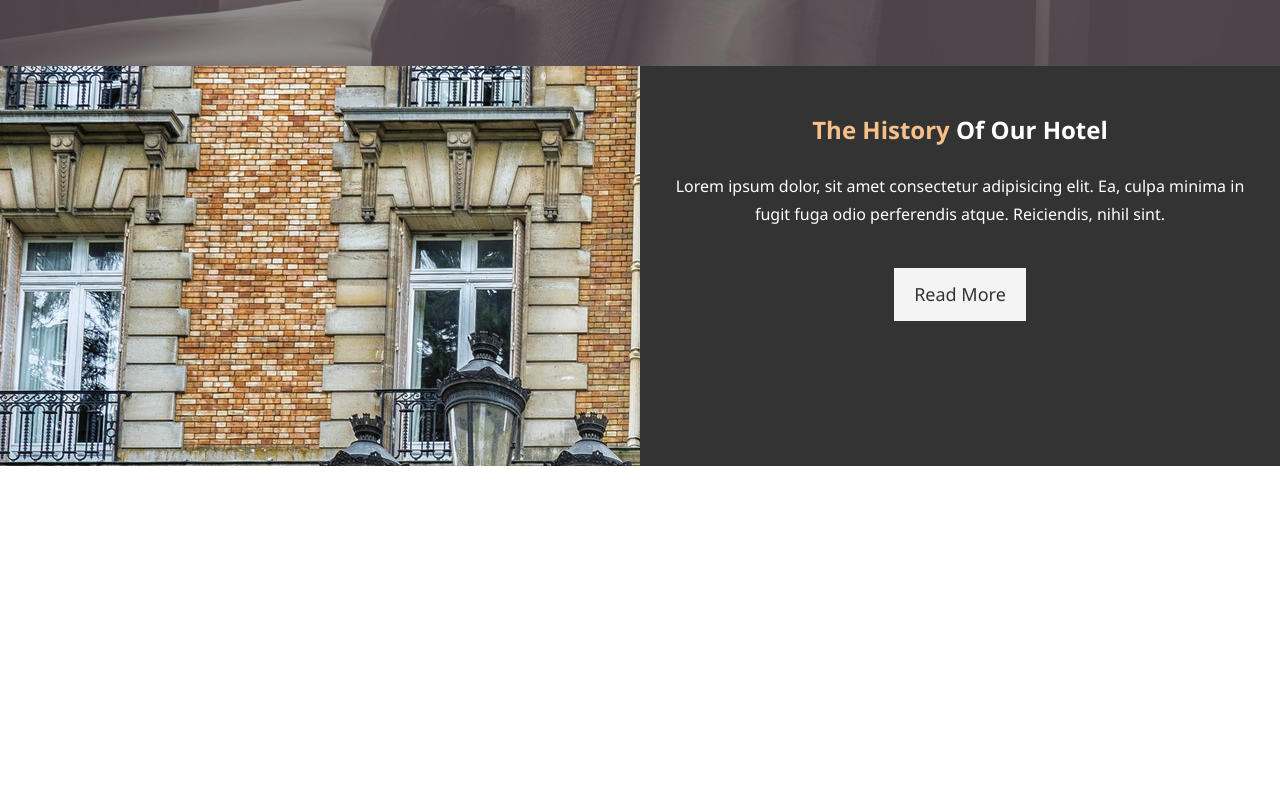
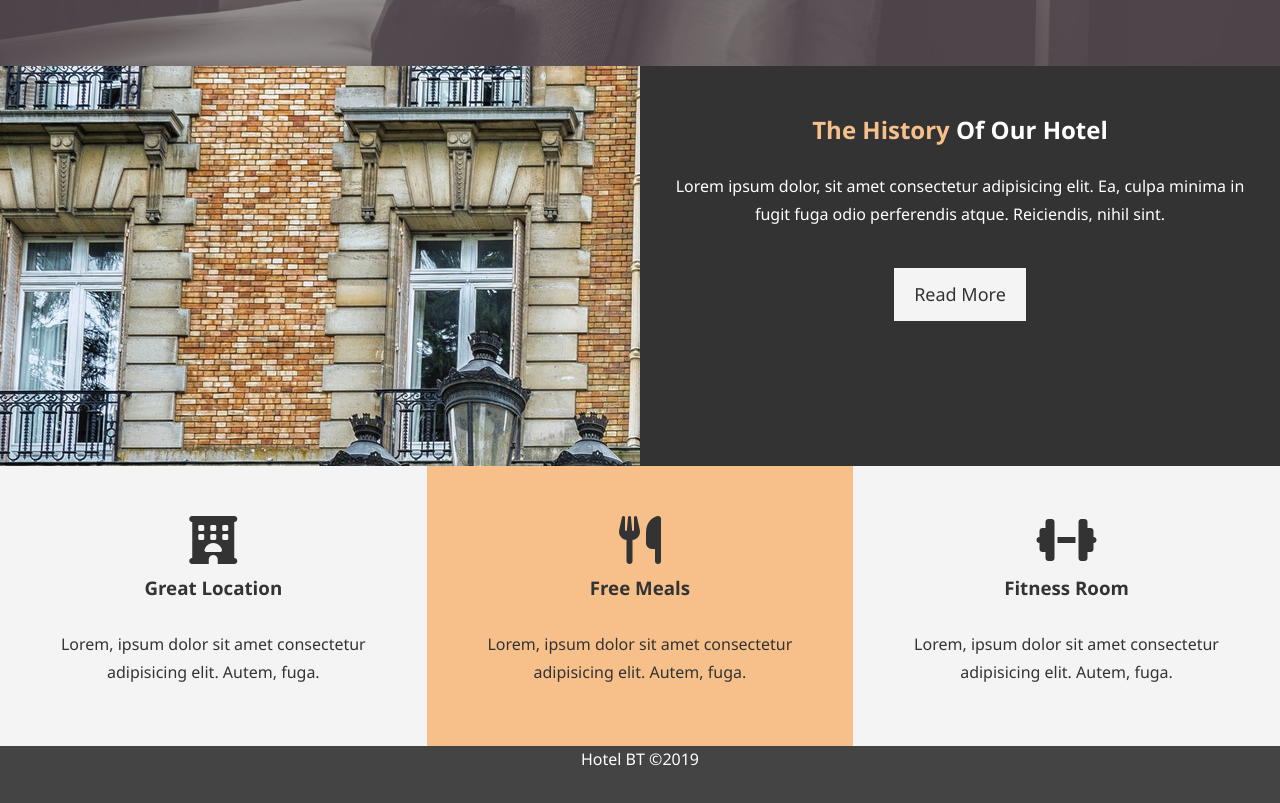
Before and after one commit to radim567/hotel_website, a plain HTML site: page index.html in a window 1280 px wide. Shown: the part 601-1404 px from the top of the page. Before the commit the page ends 1067 px from the top, so only its background shows below. Drawn offline with Linux system fonts and the light colour scheme.

Commit message:
3 info boxes done

```diff
--- a/css/style.css
+++ b/css/style.css
@@ -67,7 +67,7 @@ p {
 
 .bg-light {
   background: #f4f4f4;
-  color: #fff;
+  color: #333;
 }
 
 .bg-dark {
@@ -77,7 +77,11 @@ p {
 
 .bg-primary {
   background: #f7c08a;
-  color: #fff;
+  color: #333;
+}
+
+.clr {
+    clear: both;
 }
 
 #navbar {
@@ -162,3 +166,23 @@ p {
 #home-info .info-content p {
   padding-bottom: 30px;
 }
+
+/* Features */
+.box {
+  float: left;
+  width: 33.33%;
+  padding: 50px;
+  text-align: center;
+}
+
+.box i {
+  margin-bottom: 10px;
+}
+
+/* Footer */
+#main-footer {
+  text-align: center;
+  padding: 20px;
+  background: #444;
+  color: #fff;
+}
--- a/index.html
+++ b/index.html
@@ -6,6 +6,7 @@
     <meta name="viewport" content="width=device-width, initial-scale=1.0">
     <meta name="description" content="Welcome to the most extraordinary hotel in Boston Massachusetts">
     <meta name="hotel, boston hote, new england">
+    <script src="https://kit.fontawesome.com/046729f430.js" crossorigin="anonymous"></script>
     <link rel="stylesheet" href="css/style.css">
     <title>Hotel BT | Welcome</title>
 </head>
@@ -44,6 +45,29 @@
             <a href="about.html" class="btn btn-light">Read More</a>
         </div>
     </section>
+
+    <section id="features">
+        <div class="box bg-light">
+            <i class="fa-solid fa-hotel fa-3x"></i>
+            <h3>Great Location</h3>
+            <p>Lorem, ipsum dolor sit amet consectetur adipisicing elit. Autem, fuga.</p>
+        </div>
+        <div class="box bg-primary">
+            <i class="fa-solid fa-utensils fa-3x"></i>
+            <h3>Free Meals</h3>
+            <p>Lorem, ipsum dolor sit amet consectetur adipisicing elit. Autem, fuga.</p>
+        </div>
+        <div class="box bg-light">
+            <i class="fa-solid fa-dumbbell fa-3x"></i>
+            <h3>Fitness Room</h3>
+            <p>Lorem, ipsum dolor sit amet consectetur adipisicing elit. Autem, fuga.</p>
+        </div>
+    </section>
+    <footer id="main-footer">
+        <p>Hotel BT &copy2019</p>
+
+    </footer>
+
 </body>
 
 </html>
```
